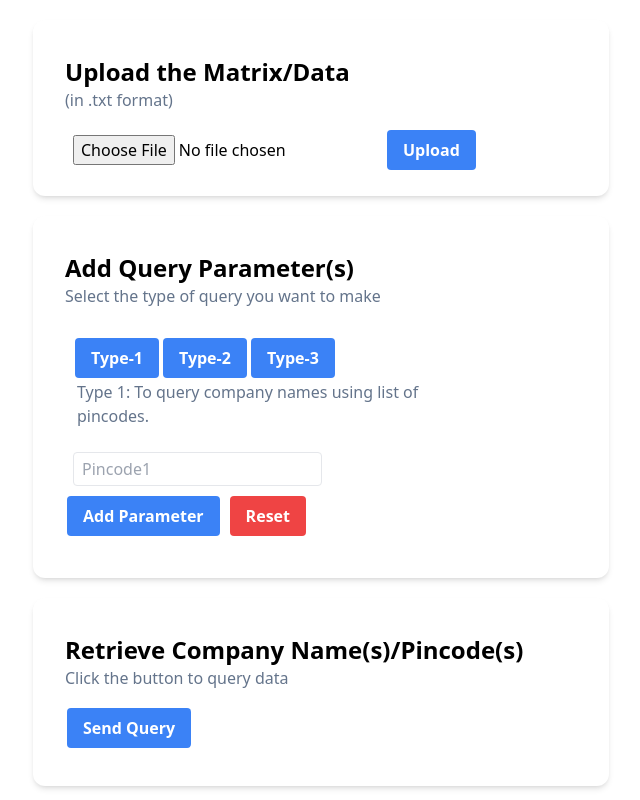
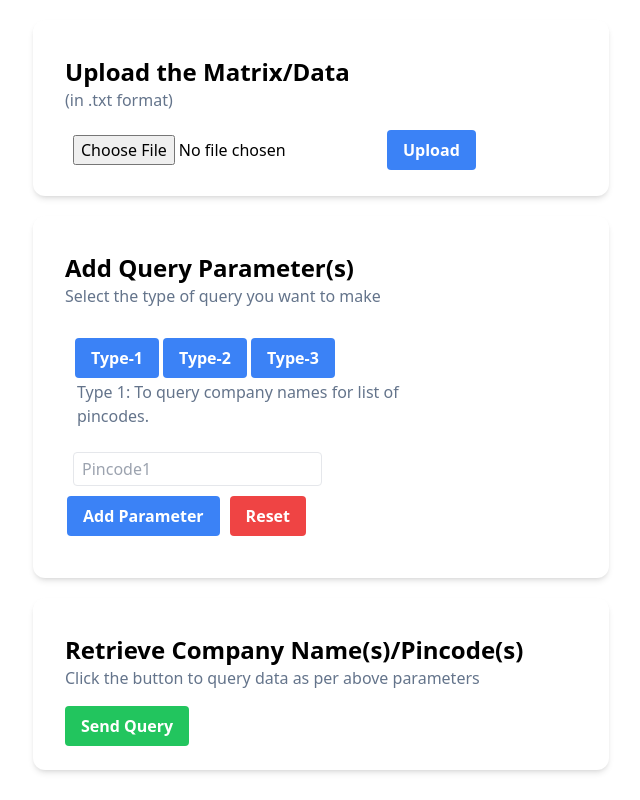
Before and after one commit to kabirrajsingh/ondc_pincodeServiceability, a React (Vite) app in the folder Frontend/: page / in a window 1280 px wide. Shown: the whole page, without its empty margins (319-959 px from the left). Built offline with nearby package versions, Linux system fonts and the light colour scheme.

Commit message:
Populating output

```diff
--- a/Frontend/src/components/FileUpload.jsx
+++ b/Frontend/src/components/FileUpload.jsx
@@ -1,5 +1,4 @@
-// eslint-disable-next-line no-unused-vars
-import React, { useState } from "react";
+import { useState } from "react";
 import ProgressBar from "./ProgressBar";
 import Button from "./Button";
 
--- a/Frontend/src/components/MultiInputBox.jsx
+++ b/Frontend/src/components/MultiInputBox.jsx
@@ -1,9 +1,9 @@
+/* eslint-disable react/prop-types */
 // eslint-disable-next-line no-unused-vars
 import React, { useState } from "react";
 import Button from "./Button";
 import SubHeading from "./SubHeading";
 
-// eslint-disable-next-line react/prop-types
 const MultiInputBox = ({ inputs, setInputs, inputType, setInputType }) => {
   // Function to handle changes in input values
   const handleInputChange = (index, value) => {
@@ -43,9 +43,9 @@ const MultiInputBox = ({ inputs, setInputs, inputType, setInputType }) => {
       case 0:
         return `Pincode${index + 1}`;
       case 1:
-        return "Company";
+        return "Company Name";
       case 2:
-        return index === 0 ? "Pincode" : "Company";
+        return index === 0 ? "Pincode" : "Company Name";
       default:
         return `Input ${index + 1}`;
     }
@@ -60,18 +60,18 @@ const MultiInputBox = ({ inputs, setInputs, inputType, setInputType }) => {
         <div className="-ml-3">
           {inputType == 0 && (
             <SubHeading
-              label={"Type 1: To query company names using list of pincodes."}
+              label={"Type 1: To query company names for list of pincodes."}
             />
           )}
           {inputType == 1 && (
             <SubHeading
-              label={"Type 2: To query pincodes using a company name."}
+              label={"Type 2: To query list of pincodes for a company name."}
             />
           )}
           {inputType == 2 && (
             <SubHeading
               label={
-                "Type 3: To query if a (company name, pincode) touple is present in the data."
+                "Type 3: To query if a (company name, pincode) tuple is present in the data."
               }
             />
           )}
--- a/Frontend/src/components/ProgressBar.jsx
+++ b/Frontend/src/components/ProgressBar.jsx
@@ -1,6 +1,3 @@
-// eslint-disable-next-line no-unused-vars
-import React from "react";
-
 // eslint-disable-next-line react/prop-types
 const ProgressBar = ({ percent }) => {
   return (
--- a/Frontend/src/components/Retrieve.jsx
+++ b/Frontend/src/components/Retrieve.jsx
@@ -1,12 +1,13 @@
-// eslint-disable-next-line no-unused-vars
-import React, { useState } from "react";
+/* eslint-disable react/prop-types */
+import { useState } from "react";
 import axios from "axios";
-import Button from "./Button";
+import SubHeading from "./SubHeading";
+import Heading from "./Heading";
 
 // Retrieve component
-// eslint-disable-next-line react/prop-types
 export default function Retrieve({ inputs, inputType }) {
-  const [queryResponse, setQueryResponse] = useState("");
+  const [queryResponse, setQueryResponse] = useState({});
+  const [isQuerySent, setIsQuerySent] = useState(false);
 
   const handleSendQuery = async () => {
     try {
@@ -16,43 +17,96 @@ export default function Retrieve({ inputs, inputType }) {
       // Adjust parameters based on inputType
       let params = {};
       if (inputType === 0) {
-        // For Type 0 query
-        // eslint-disable-next-line react/prop-types
         params["pincodeList"] = inputs.join(",").replace(/,+$/, "");
       } else if (inputType === 1) {
-        // For Type 1 query
-        // eslint-disable-next-line react/prop-types
         params["company"] = inputs[0];
       } else if (inputType === 2) {
-        // For Type 2 query
         params["company"] = inputs[1];
         params["pincode"] = inputs[0];
       }
 
-      // Make the API call
       const response = await axios.get(endpoint, { params });
 
-      // Extract the data from the response
       const { data } = response;
 
-      // Update the state variable with the obtained data
-      setQueryResponse(JSON.stringify(data));
+      setQueryResponse(data);
+      setIsQuerySent(true);
     } catch (error) {
       console.error("Error sending query:", error);
-      // Handle error if needed
     }
+  };
+
+  // Function to render the content based on the response data
+  const renderContent = () => {
+    if (inputType === 0) {
+      // For Type 0 query
+      if (queryResponse.companies) {
+        return (
+          <div>
+            <SubHeading
+              label={
+                "The companies corresponding to the following pincodes are:"
+              }
+            />
+            <ul className="text-slate-500 list-disc pl-10 -mt-2">
+              {Object.entries(queryResponse.companies).map(
+                ([pincode, companies]) => (
+                  <li key={pincode}>
+                    <span className="text-slate-500">{pincode}:</span>{" "}
+                    {companies.join(", ")}
+                  </li>
+                )
+              )}
+            </ul>
+          </div>
+        );
+      }
+    } else if (inputType === 1) {
+      // For Type 1 query
+      if (queryResponse.pincodes) {
+        return (
+          <div>
+            <SubHeading
+              label={`The pincodes corresponding to the company ${inputs[0]} are:`}
+            />
+            <ul className="text-slate-500 text-md px-4 pb-4 list-disc pl-10 -mt-2">
+              {queryResponse.pincodes.map((pincode, index) => (
+                <li key={index}>{pincode}</li>
+              ))}
+            </ul>
+          </div>
+        );
+      }
+    } else if (inputType === 2) {
+      // For Type 2 query
+      if (queryResponse.exists !== undefined) {
+        return (
+          <p className="text-slate-500 text-md px-4 pb-4">
+            The Tuple ({inputs[1]}, {inputs[0]}) is{" "}
+            {queryResponse.exists ? "present" : "absent"} in the data.
+          </p>
+        );
+      }
+    }
+
+    return null;
   };
 
   return (
     <div className="ml-4">
-      <Button
+      <button
         onClick={handleSendQuery}
-        className="mt-2 bg-green-500 hover:bg-green-700 text-white font-bold py-2 px-4 rounded"
+        className=" bg-green-500 hover:bg-green-700 text-white font-bold py-2 px-4 rounded"
       >
         Send Query
-      </Button>
+      </button>
 
-      <div className="mt-3">{queryResponse}</div>
+      {isQuerySent && (
+        <div className="-ml-4">
+          <Heading label={"Query Response"} />
+          {renderContent()}
+        </div>
+      )}
     </div>
   );
 }
--- a/Frontend/src/pages/Project.jsx
+++ b/Frontend/src/pages/Project.jsx
@@ -28,7 +28,9 @@ function Project() {
       </Card>
       <Card>
         <Heading label={"Retrieve Company Name(s)/Pincode(s)"} />
-        <SubHeading label={"Click the button to query data"} />
+        <SubHeading
+          label={"Click the button to query data as per above parameters"}
+        />
         <Retrieve inputs={inputs} inputType={inputType} />
       </Card>
     </div>
```
